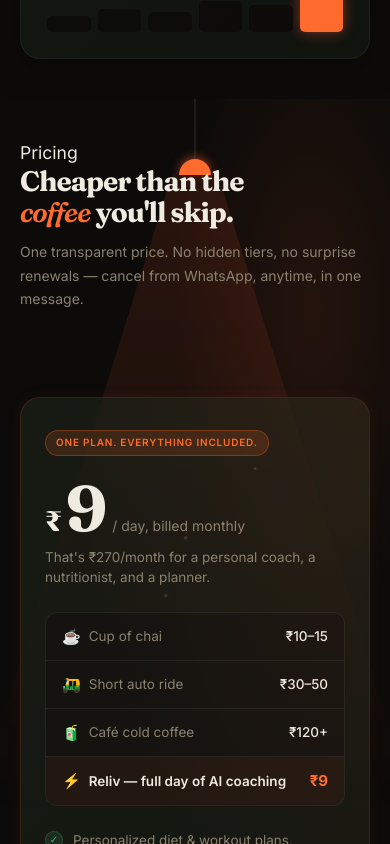
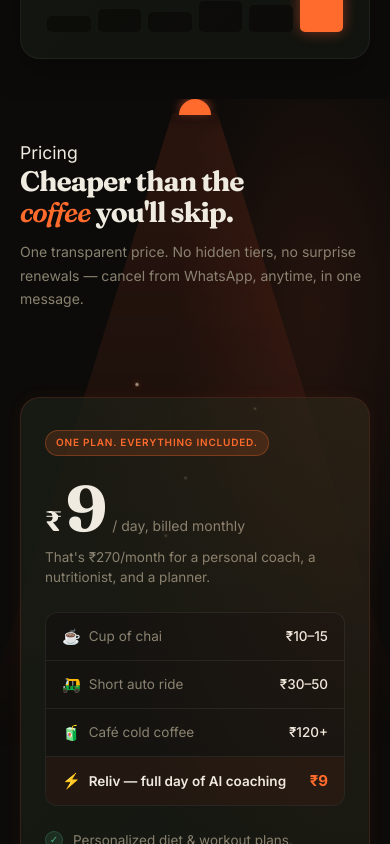
Before and after one commit to rohit-debnath24/Reliv_ai, a React (Vite) app: page / in a window 390 px wide. Shown: the part 4220-5064 px from the top of the page. Built offline with nearby package versions, Linux system fonts and the light colour scheme; no server answers.

Commit message:
polished /.3

```diff
--- a/src/pages/WelcomeScreen.css
+++ b/src/pages/WelcomeScreen.css
@@ -1353,7 +1353,7 @@
 /* ============ PRICE LAMP WITH DUST ============ */
 .welcome-landing .lamp-container {
   position: absolute;
-  top: -75px;
+  top: 0;
   right: 0; /* Right most edge */
   display: flex;
   flex-direction: column;
@@ -1821,7 +1821,10 @@
   .welcome-landing .lamp-container {
     right: 50%;
     transform: translateX(50%) rotate(0deg);
-    top: -40px !important;
+    top: -15px !important;
+  }
+  .welcome-landing .lamp-wire {
+    height: 15px !important;
   }
 }
 
--- a/src/pages/WelcomeScreen.jsx
+++ b/src/pages/WelcomeScreen.jsx
@@ -639,7 +639,6 @@
       {/* ============ PRICING ============ */}
       {/* ============ PRICING ============ */}
       <section className="pricing" id="pricing">
-        <div className="wrap price-shell">
         <div className="lamp-container">
           <div className="lamp-wire"></div>
           <div className="lamp-head"></div>
@@ -652,6 +651,7 @@
             </div>
           </div>
         </div>
+        <div className="wrap price-shell">
           <div className="reveal">
             <span className="eyebrow">Pricing</span>
             <h2 className="section-title">Cheaper than the<br /><em>coffee</em> you'll skip.</h2>
```
Lines whose indentation alone changed are shown as unchanged.
